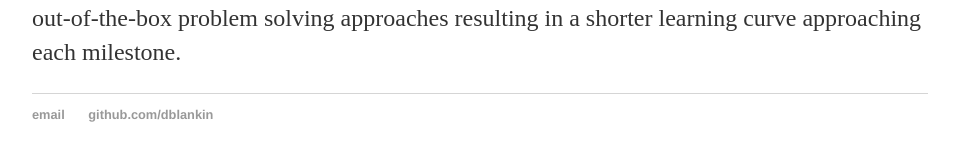
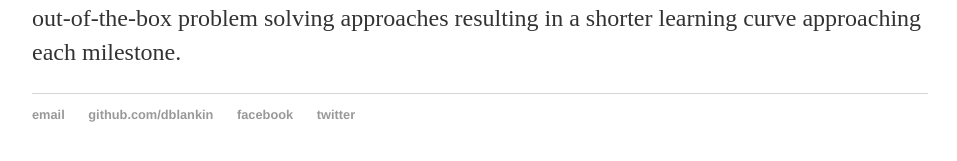
Before and after one commit to dblankin/dblankin.github.io, a Jekyll site: the page built from index.html, in a window 1280 px wide. Shown: the part 296-457 px from the top of the page, without its empty margins (160-1117 px from the left). Built offline with Jekyll 4.4.1, drawn with Linux system fonts in a browser that asks for light colours.

Commit message:
Update default.html

```diff
--- a/_layouts/default.html
+++ b/_layouts/default.html
@@ -23,6 +23,8 @@
 	    		<ul>
 	        		<li><a href="mailto:blankin.david@gmail.com">email</a></li>
 	        		<li><a href="https://github.com/dblankin">github.com/dblankin</a></li>
+				<li><a href="https://www.facebook.com/glenn.blankin/timeline?lst=100006341160302%3A100006341160302%3A1548729476">facebook</a></li>
+				<li><a href="https://twitter.com/BlankinDavid">twitter</a></li>
 				</ul>
 			</footer>
 		</body>
```
